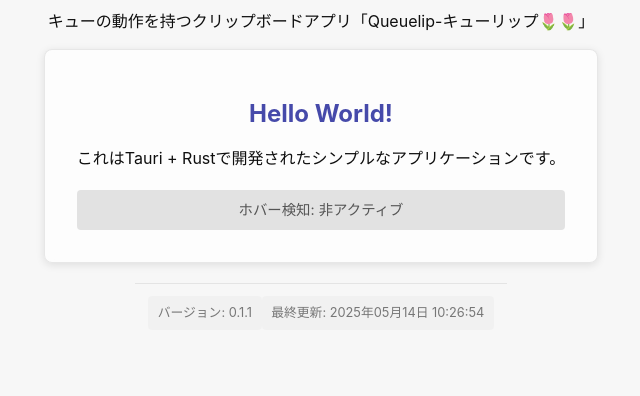
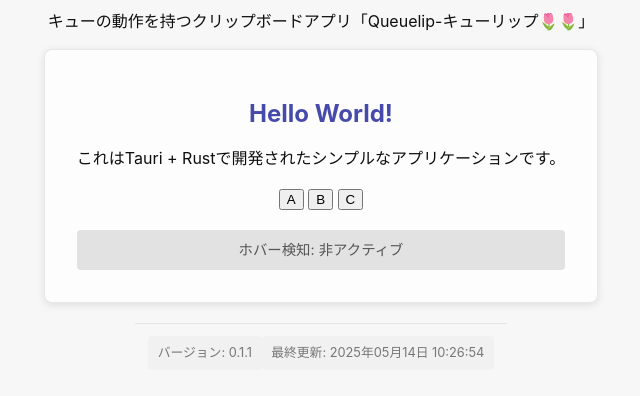
Before and after one commit to koach-noir/queuelip, a website built with Vite: page index.html in a window 1280 px wide. Shown: the part 154-550 px from the top of the page, without its empty margins (319-959 px from the left). Built offline with nearby package versions, Linux system fonts and the light colour scheme.

Commit message:
<ボタン機能を実装> メイン画面にA, B, Cの3つのボタンを追加

```diff
--- a/index.html
+++ b/index.html
@@ -14,6 +14,12 @@
       <div id="app">
         <h2>Hello World!</h2>
         <p>これはTauri + Rustで開発されたシンプルなアプリケーションです。</p>
+        <!-- 追加した3つのボタン -->
+        <div class="button-container">
+          <button id="buttonA" class="popup-button">A</button>
+          <button id="buttonB" class="popup-button">B</button>
+          <button id="buttonC" class="popup-button">C</button>
+        </div>
       </div>
 
       <footer class="app-footer">
```
